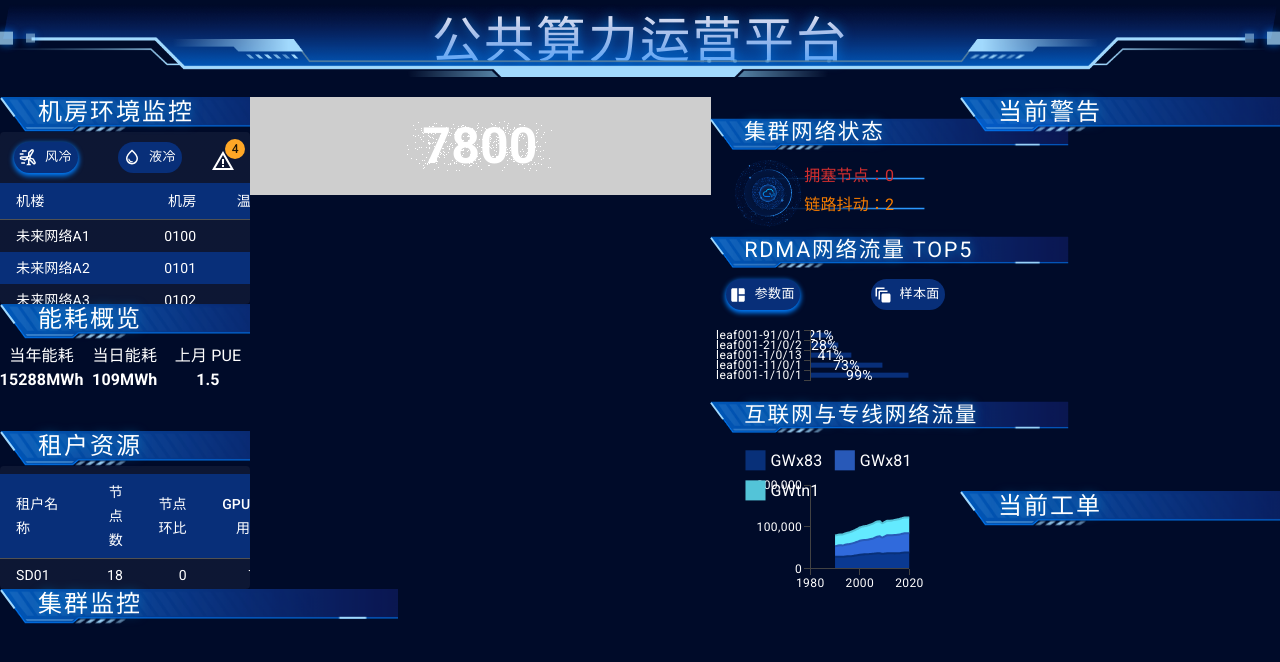
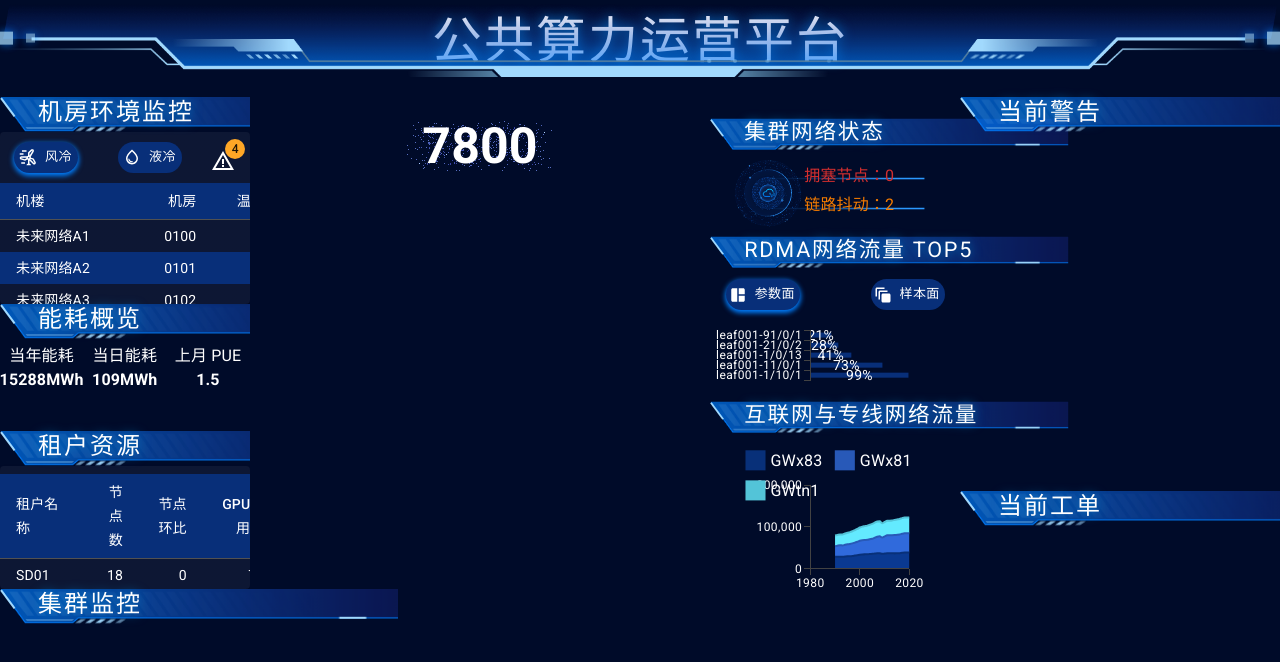
Before and after one commit to lnoo/computility-admin, a React (Vite) app: page / in a window 1280 px wide. Shown: the top 662 px of the page. Built offline with nearby package versions, Linux system fonts and the light colour scheme; grey boxes are pictures that could not be loaded.

Commit message:
add 顺序图

```diff
--- a/src/components/pFlops/animate.ts
+++ b/src/components/pFlops/animate.ts
@@ -7,10 +7,10 @@ const renderer = new THREE.WebGLRenderer();
 renderer.setSize(200, 200);
 renderer.setClearColor('#000b29')
 
-const textureLoader = new THREE.TextureLoader();
-const backgroundTexture = textureLoader.load('./bg.png');
-// 设置场景背景图
-scene.background = backgroundTexture;
+// const textureLoader = new THREE.TextureLoader();
+// const backgroundTexture = textureLoader.load('./bg.png');
+// // 设置场景背景图
+// scene.background = backgroundTexture;
 
 // 创建点阵 geometry 和 material
 const geometry = new THREE.BufferGeometry();
--- a/src/components/pFlops/index.module.scss
+++ b/src/components/pFlops/index.module.scss
@@ -2,7 +2,6 @@
     position: relative;
     height: 20%;
     width: 100%;
-    background: blue url(./bg.png) no-repeat center center / cover;
 
     strong {
         font-size: 50px;
```
